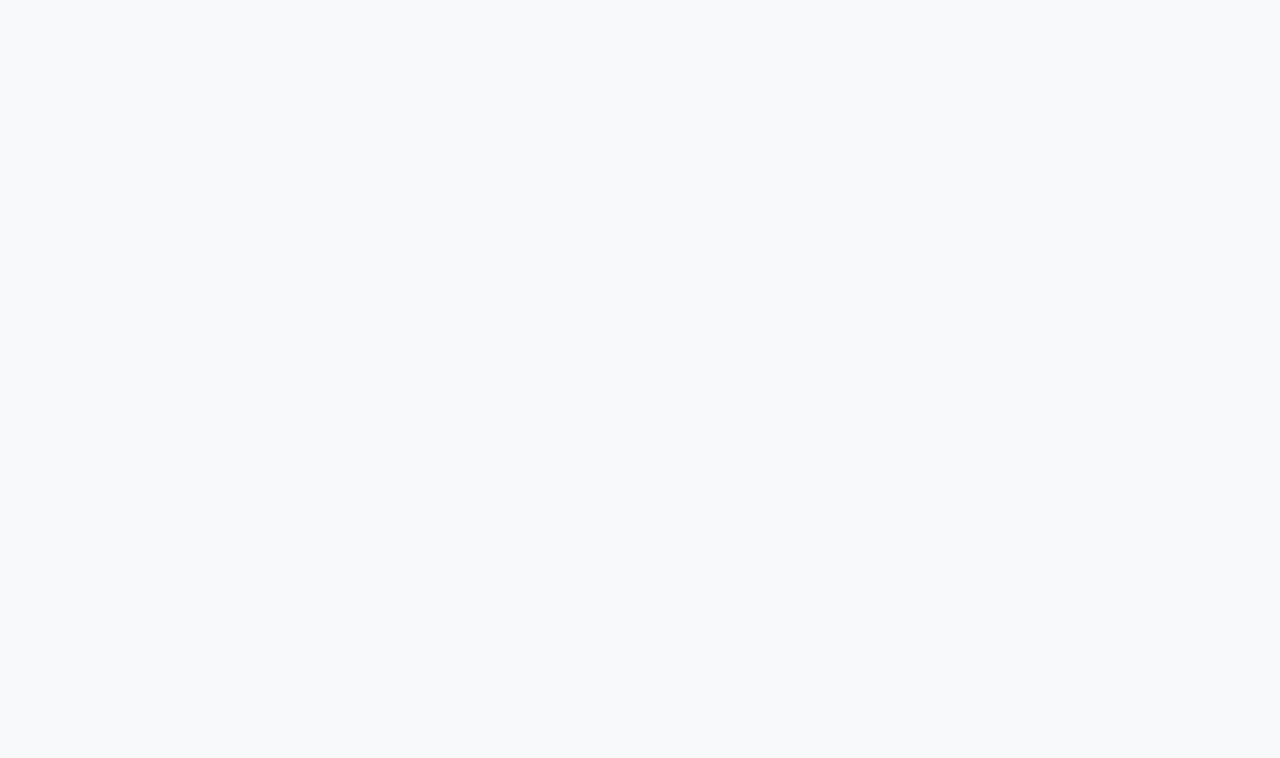
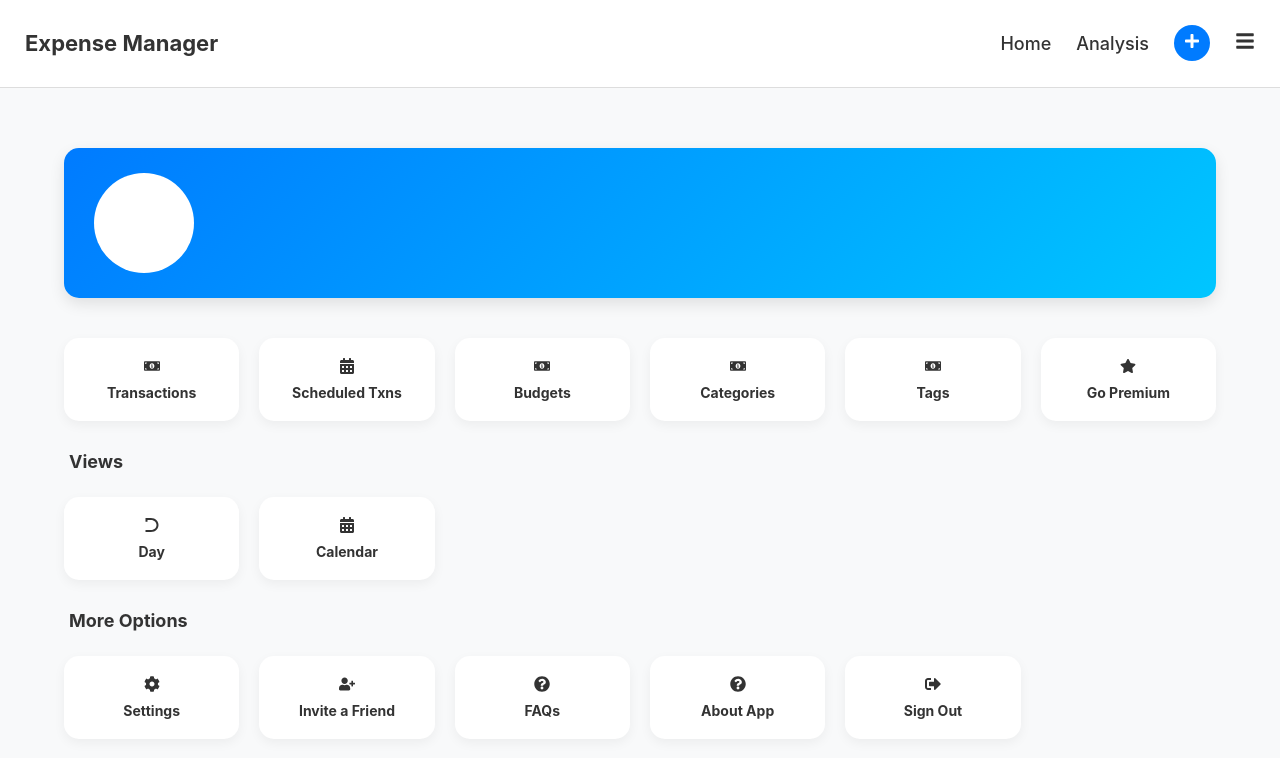
Before and after one commit to Makarandgoralkar/ExpenseManager, a React (Create React App) app in the folder expense-manager-frontend/: page /profile-dashboard in a window 1280 px wide. Before the commit this address had no page. Shown: the top 758 px of the page. Built offline with nearby package versions, Linux system fonts and the light colour scheme; no server answers; the HTML template or start-up script is replaced by a standard one.

Commit message:
Add ProfileDashboard.js and ProfileDashboard.css

```diff
--- a/expense-manager-frontend/src/App.js
+++ b/expense-manager-frontend/src/App.js
@@ -8,6 +8,7 @@ import EditTransaction from "./pages/EditTransaction";
 import Profile from "./pages/Profile";
 import Settings from "./pages/Settings";
 import Analysis from "./pages/Analysis";
+import ProfileDashboard from "./pages/ProfileDashboard";
 
 function App() {
   return (
@@ -23,6 +24,7 @@ function App() {
         <Route path="/profile" element={<Profile />} />
         <Route path="/settings" element={<Settings />} />
         <Route path="/analysis" element={<Analysis />} />
+        <Route path="/profile-dashboard" element={<ProfileDashboard />} />
       </Routes>
     </Router>
   );
--- a/expense-manager-frontend/src/components/Navbar.js
+++ b/expense-manager-frontend/src/components/Navbar.js
@@ -1,9 +1,10 @@
-import React, { useState } from "react";
+import React from "react";
 import "./Navbar.css";
 import { FaPlus, FaBars } from "react-icons/fa";
+import { useNavigate } from "react-router-dom";
 
 function Navbar() {
-  const [showMore, setShowMore] = useState(false);
+  const navigate = useNavigate();
 
   return (
     <nav className="navbar">
@@ -20,17 +21,10 @@ function Navbar() {
         </li>
 
         <li
-          className="more-menu"
-          onClick={() => setShowMore(!showMore)}
+        className="more-menu"
+        onClick={() => navigate("/profile-dashboard")}
         >
-          <FaBars />
-          {showMore && (
-            <div className="dropdown">
-              <a href="/profile">Profile</a>
-              <a href="/settings">Settings</a>
-              <a href="/login">Logout</a>
-            </div>
-          )}
+        <FaBars />
         </li>
       </ul>
     </nav>
--- /dev/null
+++ b/expense-manager-frontend/src/pages/ProfileDashboard.css
@@ -0,0 +1,81 @@
+.profile-dashboard-container {
+  width: 90%;
+  margin: 40px auto;
+  padding: 20px;
+}
+
+.profile-header-card {
+  display: flex;
+  align-items: center;
+  gap: 20px;
+  background: linear-gradient(135deg, #007bff, #00c6ff);
+  color: white;
+  padding: 25px 30px;
+  border-radius: 15px;
+  box-shadow: 0 6px 15px rgba(0, 0, 0, 0.1);
+  margin-bottom: 40px;
+}
+
+.profile-image {
+  width: 100px;
+  height: 100px;
+  border-radius: 50%;
+  background: #fff;
+  color: #007bff;
+  font-size: 40px;
+  font-weight: bold;
+  display: flex;
+  align-items: center;
+  justify-content: center;
+}
+
+.profile-info h2 {
+  margin: 0;
+  font-size: 28px;
+}
+
+.profile-info p {
+  margin: 5px 0;
+  font-size: 16px;
+}
+
+/* Options Grid */
+.options-grid {
+  display: grid;
+  grid-template-columns: repeat(auto-fill, minmax(160px, 1fr));
+  gap: 20px;
+}
+
+.option-card {
+  background: white;
+  padding: 20px;
+  border-radius: 15px;
+  box-shadow: 0 4px 12px rgba(0, 0, 0, 0.05);
+  display: flex;
+  flex-direction: column;
+  align-items: center;
+  justify-content: center;
+  cursor: pointer;
+  transition: 0.3s;
+  font-weight: bold;
+}
+
+.option-card span {
+  margin-top: 10px;
+  font-size: 14px;
+  text-align: center;
+}
+
+.option-card:hover {
+  transform: translateY(-5px);
+  box-shadow: 0 8px 20px rgba(0, 0, 0, 0.1);
+}
+
+.options-title {
+  grid-column: 1 / -1; /* full width */
+  font-size: 18px;
+  font-weight: bold;
+  color: #333;
+  margin: 10px 0 5px;
+  padding-left: 5px;
+}
--- /dev/null
+++ b/expense-manager-frontend/src/pages/ProfileDashboard.js
@@ -0,0 +1,139 @@
+import React, { useEffect, useState } from "react";
+import Navbar from "../components/Navbar";
+import {
+  FaMoneyBillAlt,
+  FaCalendarAlt,
+  FaCog,
+  FaUserPlus,
+  FaStar,
+  FaQuestionCircle,
+  FaSignOutAlt,
+  FaDyalog,
+} from "react-icons/fa";
+import { useNavigate } from "react-router-dom";
+import "./ProfileDashboard.css";
+
+function ProfileDashboard() {
+  const [user, setUser] = useState({ name: "", email: "" });
+  const [profilePic, setProfilePic] = useState("");
+  const navigate = useNavigate();
+
+  useEffect(() => {
+    const fetchUser = async () => {
+      try {
+        const token = localStorage.getItem("token");
+        const res = await fetch("http://localhost:8080/api/user/profile", {
+          headers: {
+            Authorization: `Bearer ${token}`,
+          },
+        });
+
+        const data = await res.json();
+        setUser(data);
+        setProfilePic(data.profilePic || data.name.charAt(0).toUpperCase());
+      } catch (err) {
+        console.error("Failed to fetch user", err);
+      }
+    };
+
+    fetchUser();
+  }, []);
+
+  const handleNavigate = (path) => navigate(path);
+
+  const handleSignOut = () => {
+    localStorage.removeItem("token");
+    navigate("/login");
+  };
+
+  return (
+    <>
+      <Navbar />
+      <div className="profile-dashboard-container">
+        {/* --- Profile Header --- */}
+        <div className="profile-header-card">
+          <div className="profile-image">{profilePic}</div>
+          <div className="profile-info">
+            <h2>{user.name}</h2>
+            <p>{user.email}</p>
+          </div>
+        </div>
+
+       {/* --- Options Grid --- */}
+       <div className="options-grid">
+        <div className="option-card" onClick={() => handleNavigate("/transactions")}>
+        <FaMoneyBillAlt />
+        <span>Transactions</span>
+        </div>
+
+        <div className="option-card" onClick={() => handleNavigate("/scheduled-transactions")}>
+        <FaCalendarAlt />
+        <span>Scheduled Txns</span>
+        </div>
+
+        <div className="option-card" onClick={() => handleNavigate("/budgets")}>
+        <FaMoneyBillAlt />
+        <span>Budgets</span>
+        </div>
+
+        <div className="option-card" onClick={() => handleNavigate("/categories")}>
+        <FaMoneyBillAlt />
+        <span>Categories</span>
+        </div>
+
+        <div className="option-card" onClick={() => handleNavigate("/tags")}>
+        <FaMoneyBillAlt />
+        <span>Tags</span>
+        </div>
+
+        <div className="option-card" onClick={() => alert("Go Premium coming soon!")}>
+        <FaStar />
+        <span>Go Premium</span>
+        </div>
+
+        <div className="options-title">Views</div>
+
+        <div className="option-card" onClick={() => handleNavigate("/day")}>
+        <FaDyalog />
+        <span>Day</span>
+        </div>
+
+        <div className="option-card" onClick={() => handleNavigate("/calendar")}>
+        <FaCalendarAlt />
+        <span>Calendar</span>
+        </div>
+
+        {/* ✅ MORE OPTIONS TITLE */}
+        <div className="options-title">More Options</div>
+
+        <div className="option-card" onClick={() => handleNavigate("/settings")}>
+        <FaCog />
+        <span>Settings</span>
+        </div>
+
+        <div className="option-card" onClick={() => alert("Invite feature coming soon!")}>
+        <FaUserPlus />
+        <span>Invite a Friend</span>
+        </div>
+
+        <div className="option-card" onClick={() => handleNavigate("/faq")}>
+        <FaQuestionCircle />
+        <span>FAQs</span>
+        </div>
+
+        <div className="option-card" onClick={() => handleNavigate("/about")}>
+        <FaQuestionCircle />
+        <span>About App</span>
+        </div>
+
+        <div className="option-card" onClick={handleSignOut}>
+        <FaSignOutAlt />
+        <span>Sign Out</span>
+        </div>
+        </div>
+      </div>
+    </>
+  );
+}
+
+export default ProfileDashboard;
```
